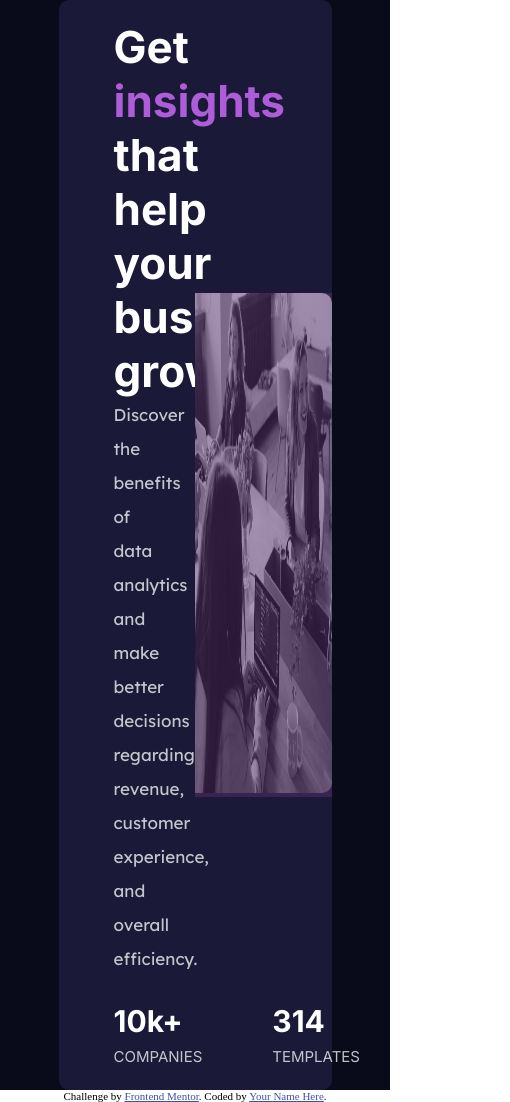
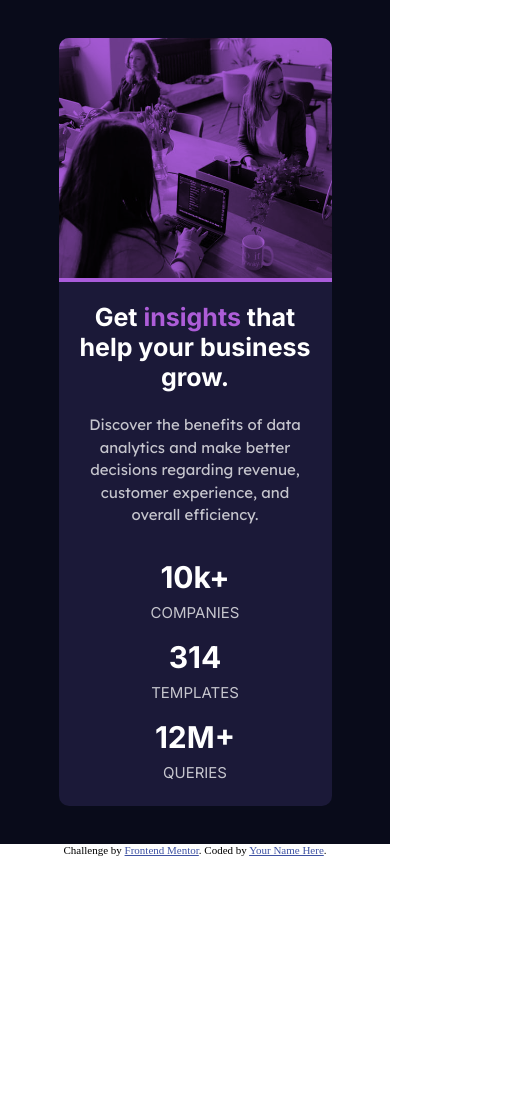
Before and after one commit to NazimFilzer/stats-preview-card-component, a plain HTML site: page index.html in a window 390 px wide. Shown: the whole page, 510 px wide, since content can reach past the window. After the commit the page ends 856 px from the top, so only its background shows below. Drawn offline with Linux system fonts and the light colour scheme.

Commit message:
resp for phone

```diff
--- a/index.html
+++ b/index.html
@@ -6,7 +6,8 @@
   <meta name="viewport" content="width=device-width, initial-scale=1.0">
   <!-- displays site properly based on user's device -->
   <link rel="icon" type="image/png" sizes="32x32" href="./images/favicon-32x32.png">
-  <link rel="stylesheet" href="styles.css">
+  <!-- <link rel="stylesheet" href="styles.css"> -->
+  <link rel="stylesheet" href="phone.css">
   <link rel="preconnect" href="https://fonts.googleapis.com">
   <link rel="preconnect" href="https://fonts.gstatic.com" crossorigin>
   <link href="https://fonts.googleapis.com/css2?family=Inter:wght@400;700&family=Lexend+Deca&display=swap"
--- /dev/null
+++ b/phone.css
@@ -0,0 +1,112 @@
+* {
+    margin: 0;
+    padding: 0;
+    box-sizing: border-box;
+
+    /* font-family: 'Inter', sans-serif; */
+    /* font-family: 'Lexend Deca', sans-serif; */
+}
+main {
+    background-color: hsl(233, 47%, 7%);
+    min-height: 100vh;
+    display: flex;
+    flex-direction: column;
+    justify-content: center;
+    align-items: center;
+}
+
+.container {
+    display: flex;
+    /* justify-content: space-between; */
+    align-items: center;
+    flex-direction: column;
+    background-color: hsl(244, 38%, 16%);
+    border-radius: 10px;
+    width: 70%;
+    margin: 25px 0;
+    /* overflow: hidden; */
+}
+
+aside{
+    min-width: 100%;
+    /* height: 100%; */
+    border-top-right-radius: 10px;
+    border-top-left-radius: 10px;
+    background-color: hsl(277, 64%, 61%);
+    position: relative;
+}
+img {
+    border-top-right-radius: 10px;
+    border-top-left-radius: 10px;
+    width: 100%;
+    min-height: 15rem;
+    position: relative;
+    mix-blend-mode: multiply;
+
+}
+
+.content {
+    display: flex;
+    flex-direction: column;
+    height: 100%;
+    justify-content: space-evenly;
+    align-items: center;
+    width: 100%;
+}
+
+h1 {
+    display: block;
+    color: hsl(0, 0%, 100%);
+    font-family: 'Inter', sans-serif;
+    font-weight: 700;
+    min-width: 100%;
+    font-size: 25px;
+    text-align: center;
+    margin-top: 20px;
+    padding-left: 20px;
+    padding-right: 20px;
+}
+
+.in {
+    color: #AD5DD8;
+}
+.para {
+    color: hsla(0, 0%, 100%, 0.75);
+    font-size: 15px;
+    font-family: 'Lexend Deca', sans-serif;
+    min-width: 100%;
+    text-align: center;
+    margin-bottom: 15px;
+    margin-top: 22px;
+    line-height: 1.5;
+    padding-left: 20px;
+    padding-right: 20px;
+}
+.stats{
+    display: flex;
+    flex-direction: column;
+    align-items: center;
+    font-family: 'Inter', sans-serif;
+    color: white;
+    font-size: 30px;
+    line-height: 1;
+    font-weight: 700;
+    margin-bottom: 24px;
+    width: 90%;
+
+}
+.align{
+    text-align: center;
+}
+.companies{
+    margin-top: 20px;
+    margin-bottom: 20px;
+}
+.templates{
+    margin-bottom: 20px;
+}
+.sta{
+    color: hsla(0, 0%, 100%, 0.75);
+    font-size: 15px;
+    font-weight: 400;
+}
--- a/styles.css
+++ b/styles.css
@@ -48,7 +48,7 @@ img {
     border-bottom-right-radius: 10px;
     border-top-right-radius: 10px;
     max-width: 100%;
-    height: 31.25rem;
+    min-height: 31.25rem;
     /* position: relative; */
 }
 
```
